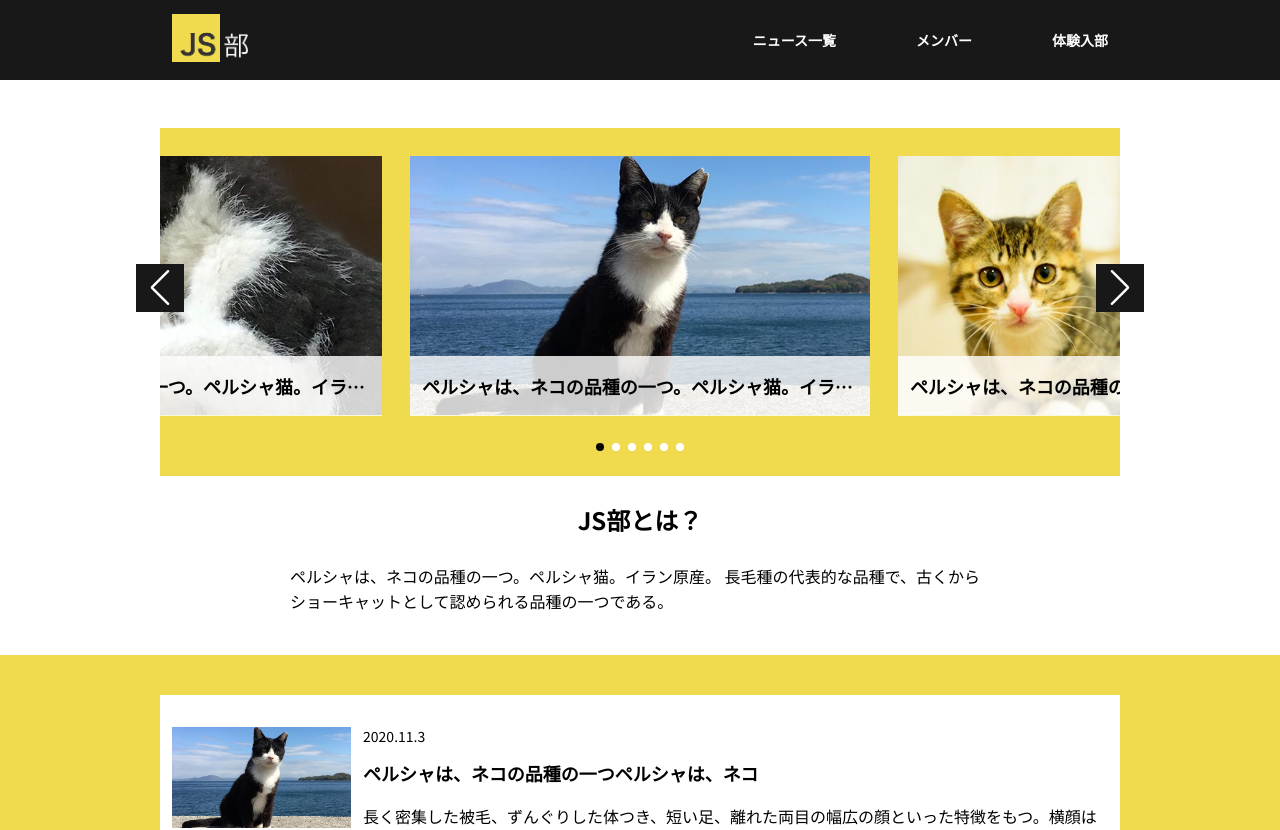
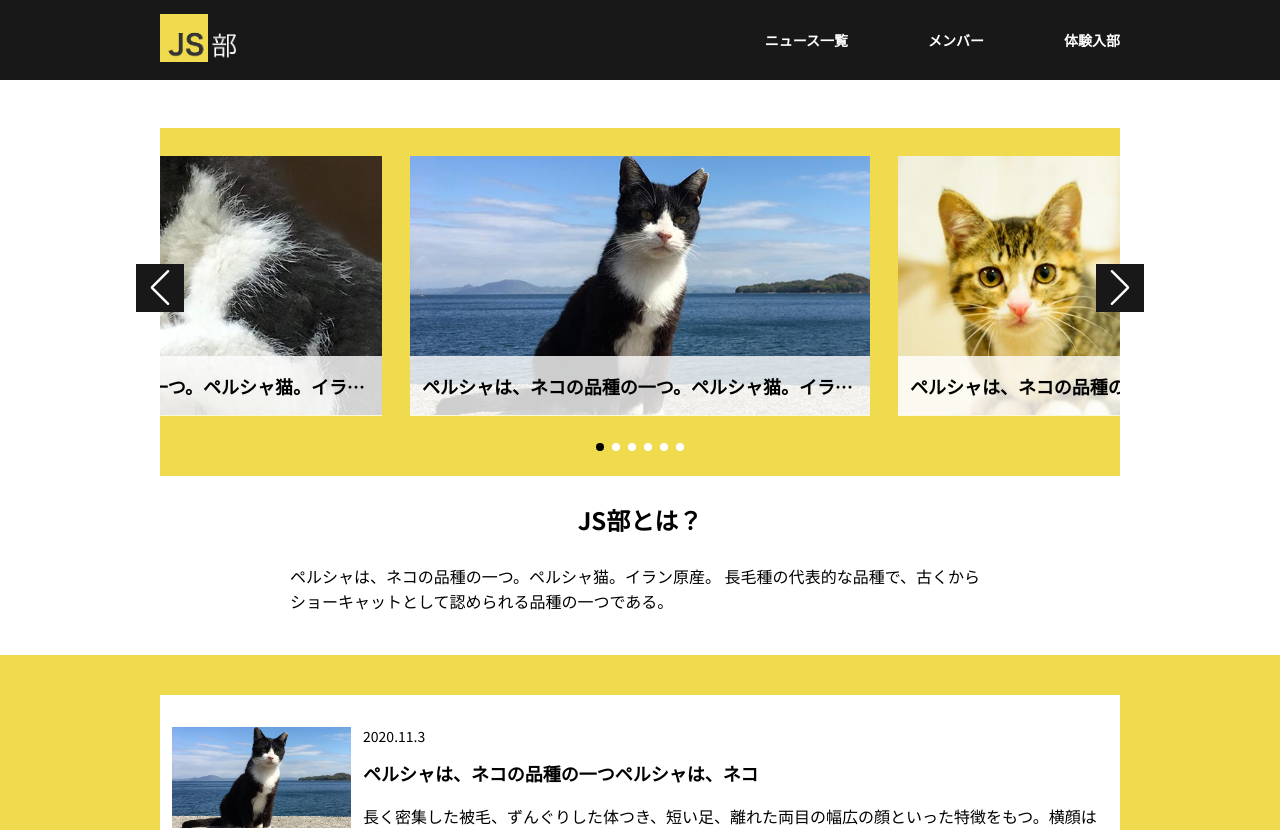
Before and after one commit to kensukegoto/jsbu, a Vue app: page / in a window 1280 px wide. Shown: the top 830 px of the page. Built offline with nearby package versions, Linux system fonts and the light colour scheme.

Commit message:
修正：ヘッダーのpadding（SPのものがPCにも設定されている）

```diff
--- a/src/components/block/b-Header.vue
+++ b/src/components/block/b-Header.vue
@@ -32,6 +32,7 @@ section{
     display: flex;
     @include media(m){
       width: 960px;
+      padding: 14px 0;
     }
     .logo {
       height: 100%;
```
Also changed, not shown: 1 other file (tests, documents, lock files or other folders).
